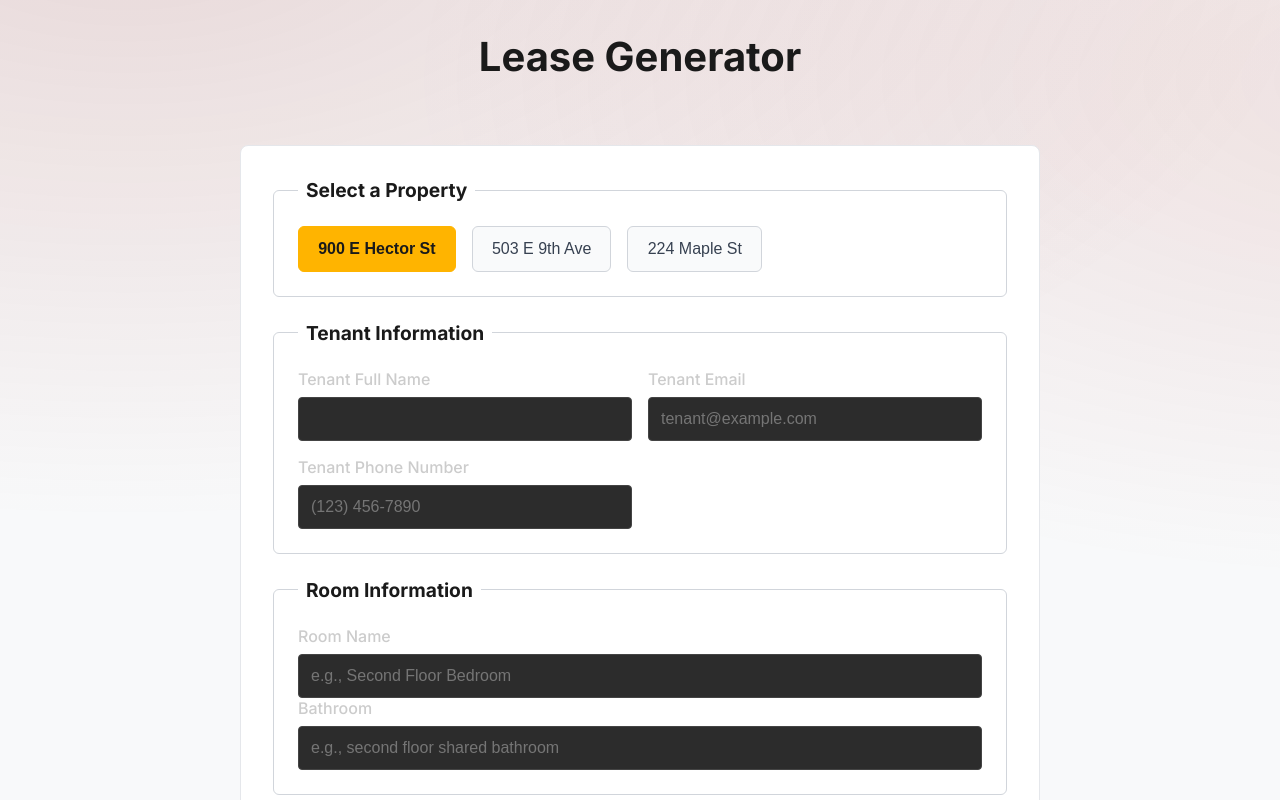
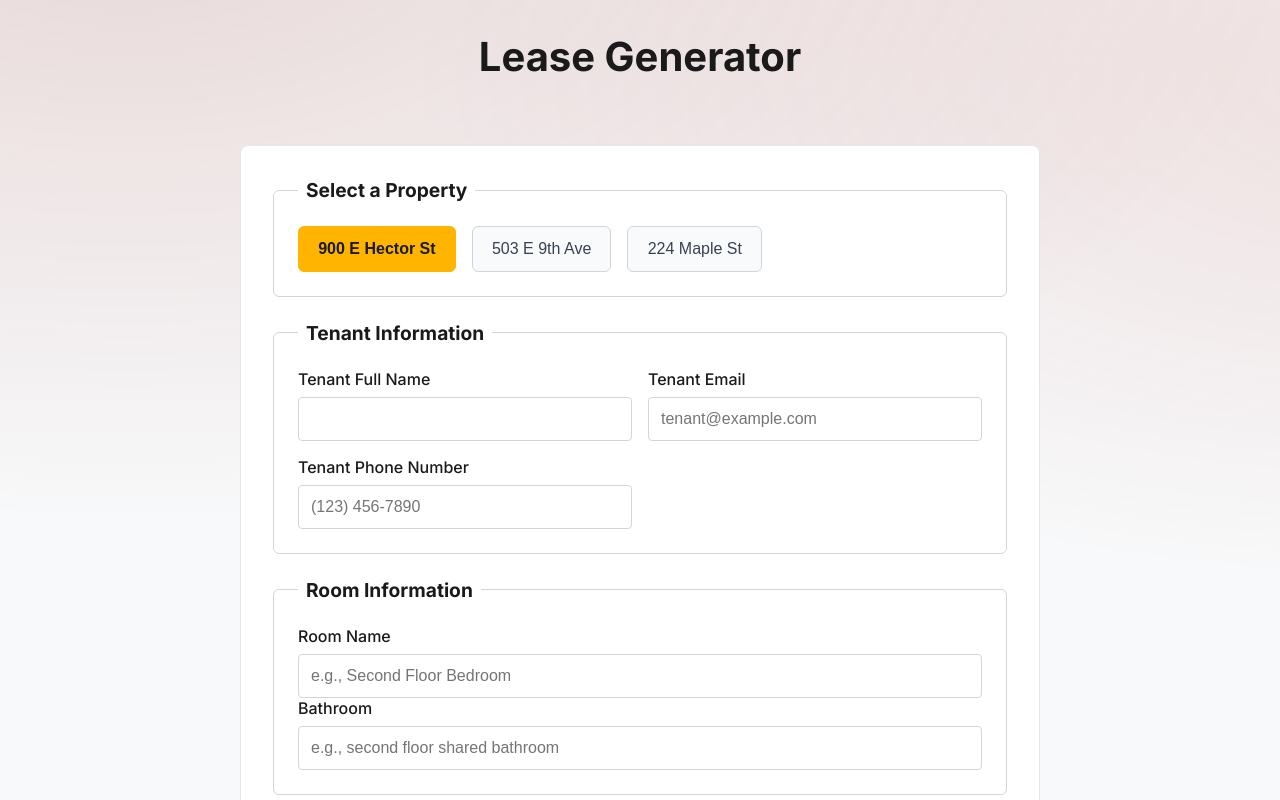
Before and after one commit to kevincauto/kevincauto-portfolio, a Next.js app: page /lease-editor in a window 1280 px wide. Shown: the top 800 px of the page. Built offline with nearby package versions, Linux system fonts and the light colour scheme.

Commit message:
style: Update FormInput component styles for improved readability and aesthetics, changing colors and borders to enhance light theme support

```diff
--- a/src/components/FormInput/FormInput.module.css
+++ b/src/components/FormInput/FormInput.module.css
@@ -6,14 +6,14 @@
 
 .label {
   font-weight: 500;
-  color: #ccc;
+  color: #1a1a1a;
 }
 
 .input {
   padding: 0.75rem;
-  border: 1px solid #444;
+  border: 1px solid #d1d5db;
   border-radius: 4px;
-  background-color: #2c2c2c;
-  color: #fff;
+  background-color: #ffffff;
+  color: #1a1a1a;
   font-size: 1rem;
 }
```
